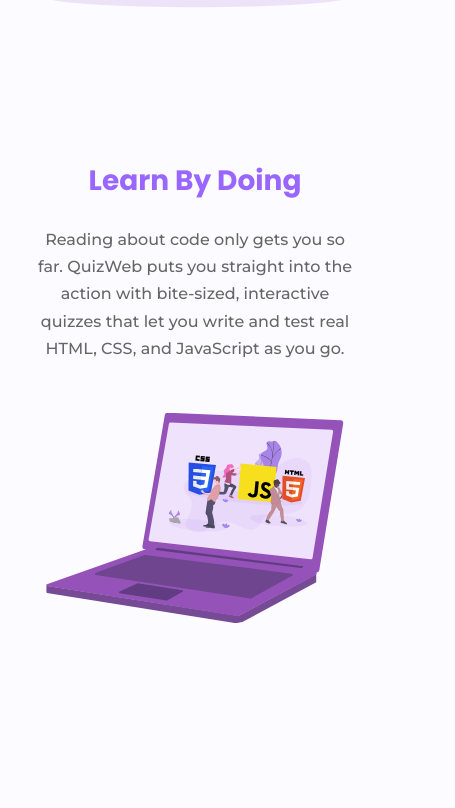
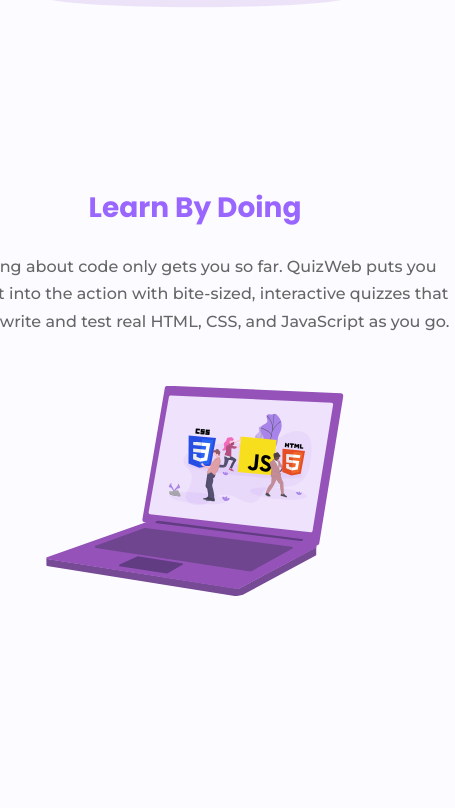
Before and after one commit to kingfluffybun/QuizWeb, a Next.js app: page / in a window 390 px wide. Shown: the part 816-1624 px from the top of the page, 455 px wide, since content can reach past the window. Built offline with nearby package versions, Linux system fonts and the light colour scheme.

Commit message:
small fix sa landing

```diff
--- a/public/css/landing-page.css
+++ b/public/css/landing-page.css
@@ -134,6 +134,7 @@
     padding: 10vh 0;
     margin: 0 auto;
     width: 100%;
+    max-width: 1200px;
 }
 
 .section:nth-child(odd) {
@@ -149,17 +150,13 @@
 }
 
 .section-container {
-    max-width: 1200px;
     height: 100%;
     width: 100%;
 }
 
 .section-content {
-    flex: 1;
     align-items: flex-start;
     justify-content: center;
-    width: 520px;
-    max-width:520px;
     > h1 {
         font-size: clamp(1.75rem, 5vw, 3rem);
         font-weight: 700;
@@ -168,6 +165,7 @@
     } p {
         font-size: 20px;
         line-height: 1.7;
+        width:520px;
     }
 }
 
```
Also changed, not shown: public/css/quiz.css (+6 -3 lines).
